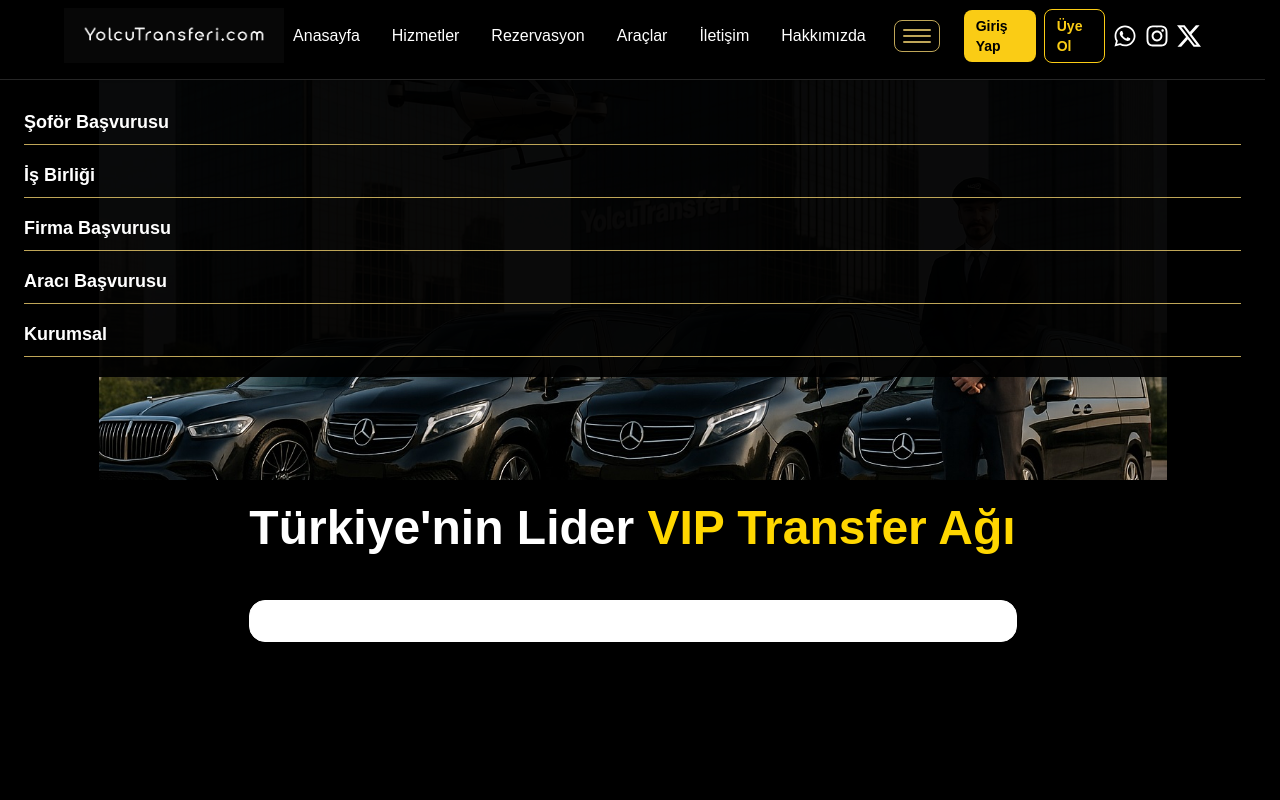
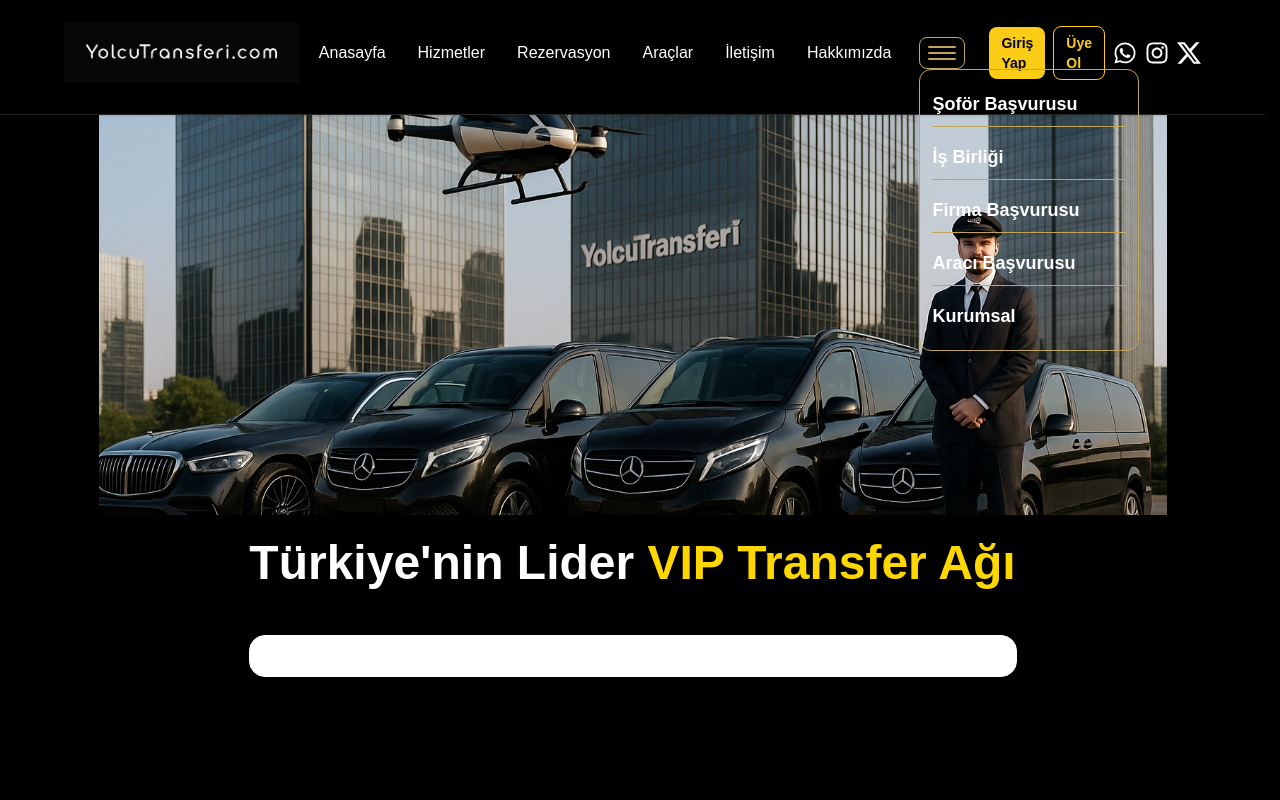
Before and after one commit to haliltayfur/yolcutransferi, a Next.js app: page / in a window 1280 px wide. Both pictures are taken after a click on the button "Menü". Shown: the top 800 px of the page. Built offline with nearby package versions, Linux system fonts and the light colour scheme.

Commit message:
Update Header.jsx

```diff
--- a/components/Header.jsx
+++ b/components/Header.jsx
@@ -1,11 +1,11 @@
 "use client";
-import { useState, useEffect } from "react";
+import { useState, useEffect, useRef } from "react";
 import Link from "next/link";
 import Image from "next/image";
 import { FaWhatsapp, FaInstagram } from "react-icons/fa";
 import { SiX } from "react-icons/si";
 
-// Desktop menü
+// Menü tanımları
 const desktopMenu = [
   { name: "Anasayfa", href: "/" },
   { name: "Hizmetler", href: "/hizmetler" },
@@ -21,7 +21,6 @@ const desktopBurger = [
   { name: "Aracı Başvurusu", href: "/araci-basvuru" },
   { name: "Kurumsal", href: "/kurumsal" },
 ];
-// Mobil menü
 const mobileMenu = [
   { name: "Anasayfa", href: "/" },
   { name: "Hizmetler", href: "/hizmetler" },
@@ -39,6 +38,8 @@ const mobileBurger = [
 export default function Header() {
   const [menuOpen, setMenuOpen] = useState(false);
   const [isDesktop, setIsDesktop] = useState(true);
+  const burgerRef = useRef(null);
+  const [menuPosition, setMenuPosition] = useState({ top: 0, left: 0, width: 220 });
 
   useEffect(() => {
     const checkScreen = () => setIsDesktop(window.innerWidth >= 1024);
@@ -47,24 +48,34 @@ export default function Header() {
     return () => window.removeEventListener("resize", checkScreen);
   }, []);
 
+  useEffect(() => {
+    // Hamburger açılırsa pozisyonunu al
+    if (menuOpen && burgerRef.current) {
+      const rect = burgerRef.current.getBoundingClientRect();
+      setMenuPosition({
+        top: rect.bottom + window.scrollY,
+        left: rect.left + window.scrollX,
+        width: rect.width > 200 ? rect.width : 220,
+      });
+    }
+  }, [menuOpen, isDesktop]);
+
   return (
     <header className="w-full bg-black/95 shadow z-40 relative">
       {isDesktop ? (
         <div className="flex items-center justify-between gap-2 px-2 sm:px-6 md:px-10 lg:px-16 py-2 w-full">
           {/* Logo */}
-          <Link href="/" className="flex items-center min-w-0">
+          <Link href="/" className="flex items-center min-w-0" style={{height: '90px'}}>
             <Image
               src="/LOGO.png"
               alt="Logo"
-              width={240}
-              height={80}
+              width={230}
+              height={90}
               priority
-              className="mr-2"
               style={{
-                width: "220px",
-                maxWidth: "220px",
-                maxHeight: "80px",
-                height: "auto",
+                width: "auto",
+                height: "75px", // Logo orantılı ve estetik görünsün
+                maxHeight: "88px",
                 objectFit: "contain",
               }}
             />
@@ -83,7 +94,8 @@ export default function Header() {
           </nav>
           {/* Hamburger */}
           <button
-            className="flex flex-col gap-1 p-2 rounded-lg border border-[#bfa658] bg-black/70 ml-2"
+            ref={burgerRef}
+            className="flex flex-col gap-1 p-2 rounded-lg border border-[#bfa658] bg-black/70 ml-2 relative"
             onClick={() => setMenuOpen((val) => !val)}
             aria-label="Menü"
           >
@@ -125,16 +137,15 @@ export default function Header() {
                 <Image
                   src="/LOGO.png"
                   alt="Logo"
-                  width={120}
-                  height={48}
+                  width={200}
+                  height={90}
                   priority
-                  className="mr-2"
                   style={{
-                    width: "32vw",
-                    minWidth: "80px",
-                    maxWidth: "160px",
-                    maxHeight: "48px",
-                    height: "auto",
+                    width: "auto",
+                    height: "60px",
+                    minWidth: "90px",
+                    maxWidth: "90vw",
+                    maxHeight: "64px",
                     objectFit: "contain",
                   }}
                 />
@@ -171,7 +182,8 @@ export default function Header() {
             </nav>
             {/* Hamburger */}
             <button
-              className="flex flex-col gap-1 p-2 rounded-lg border border-[#bfa658] bg-black/70 ml-2"
+              ref={burgerRef}
+              className="flex flex-col gap-1 p-2 rounded-lg border border-[#bfa658] bg-black/70 ml-2 relative"
               onClick={() => setMenuOpen((val) => !val)}
               aria-label="Menü"
             >
@@ -182,15 +194,25 @@ export default function Header() {
           </div>
         </>
       )}
-      {/* Hamburger açılır menü */}
+
+      {/* Hamburger açılır menü - sadece hamburgerin altında, sağa hizalı kutu */}
       {menuOpen && (
-        <nav className="absolute top-full left-0 w-full bg-black/95 px-6 py-5 z-50 shadow-xl animate-fade-in">
-          <div className="flex flex-col gap-2 text-lg font-semibold">
+        <nav
+          className="absolute bg-black/97 z-50 shadow-xl animate-fade-in border border-[#bfa658] rounded-xl"
+          style={{
+            top: menuPosition.top,
+            left: menuPosition.left,
+            width: menuPosition.width,
+            minWidth: 200,
+            maxWidth: 260,
+          }}
+        >
+          <div className="flex flex-col gap-2 text-lg font-semibold p-3">
             {(isDesktop ? desktopBurger : mobileBurger).map((item) => (
               <Link
                 key={item.href}
                 href={item.href}
-                className="py-2 border-b border-[#bfa658] block"
+                className="py-2 border-b border-[#bfa658] block last:border-0"
                 onClick={() => setMenuOpen(false)}
               >
                 {item.name}
@@ -201,10 +223,10 @@ export default function Header() {
       )}
       <div className="w-full mt-2" style={{ borderBottom: "0.3px solid rgba(255,255,255,0.15)" }}></div>
       <style jsx>{`
-        .animate-fade-in { animation: fadeIn .4s; }
+        .animate-fade-in { animation: fadeIn .3s; }
         @keyframes fadeIn { from { opacity: 0; transform: translateY(-8px);} to { opacity: 1; transform: translateY(0);} }
         @media (max-width: 600px) {
-          img[alt="Logo"] { width: 32vw !important; min-width: 60px !important; max-height: 44px !important; }
+          img[alt="Logo"] { width: auto !important; height: 60px !important; min-width: 60px !important; max-height: 64px !important; }
         }
       `}</style>
     </header>
```
